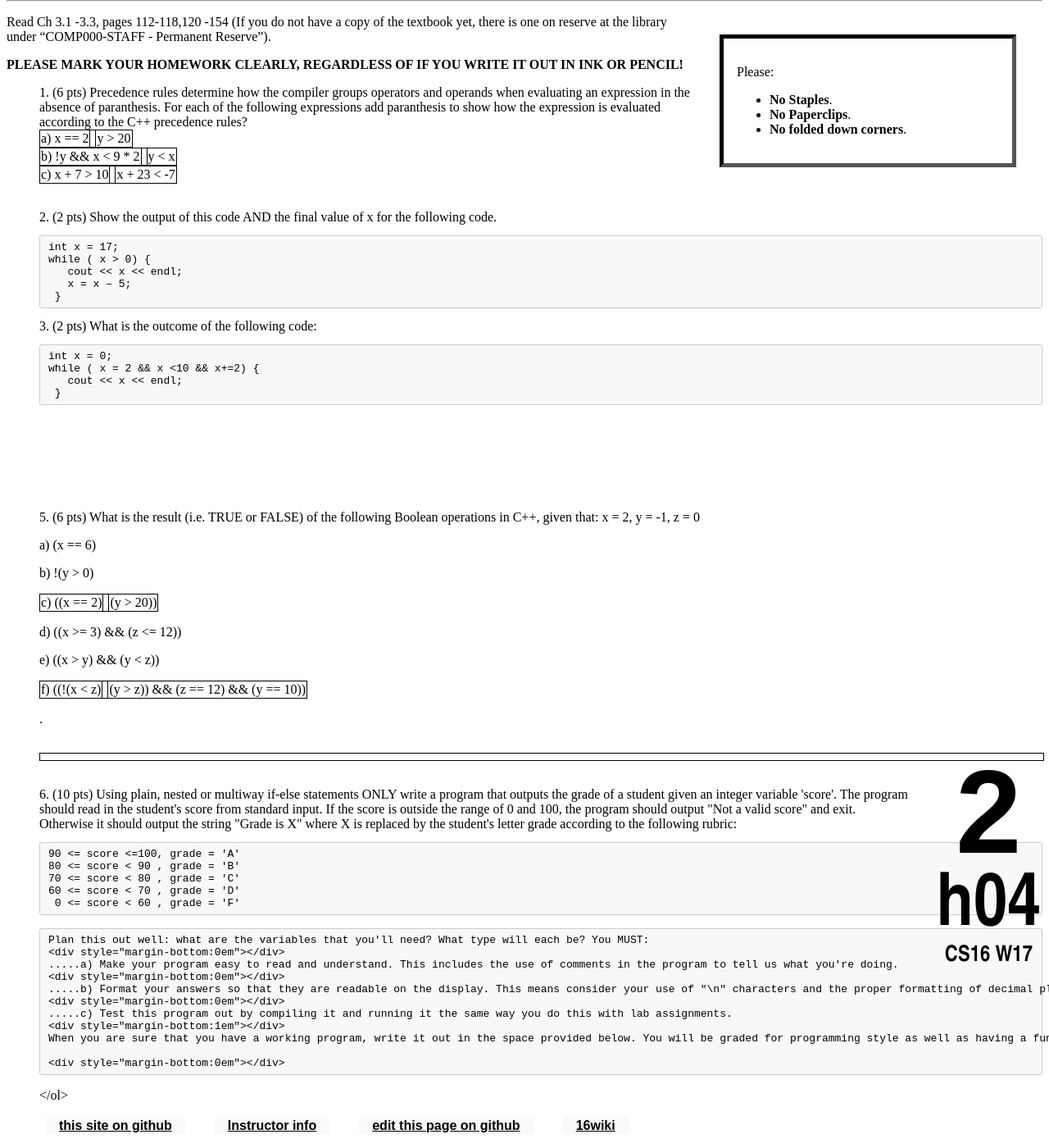
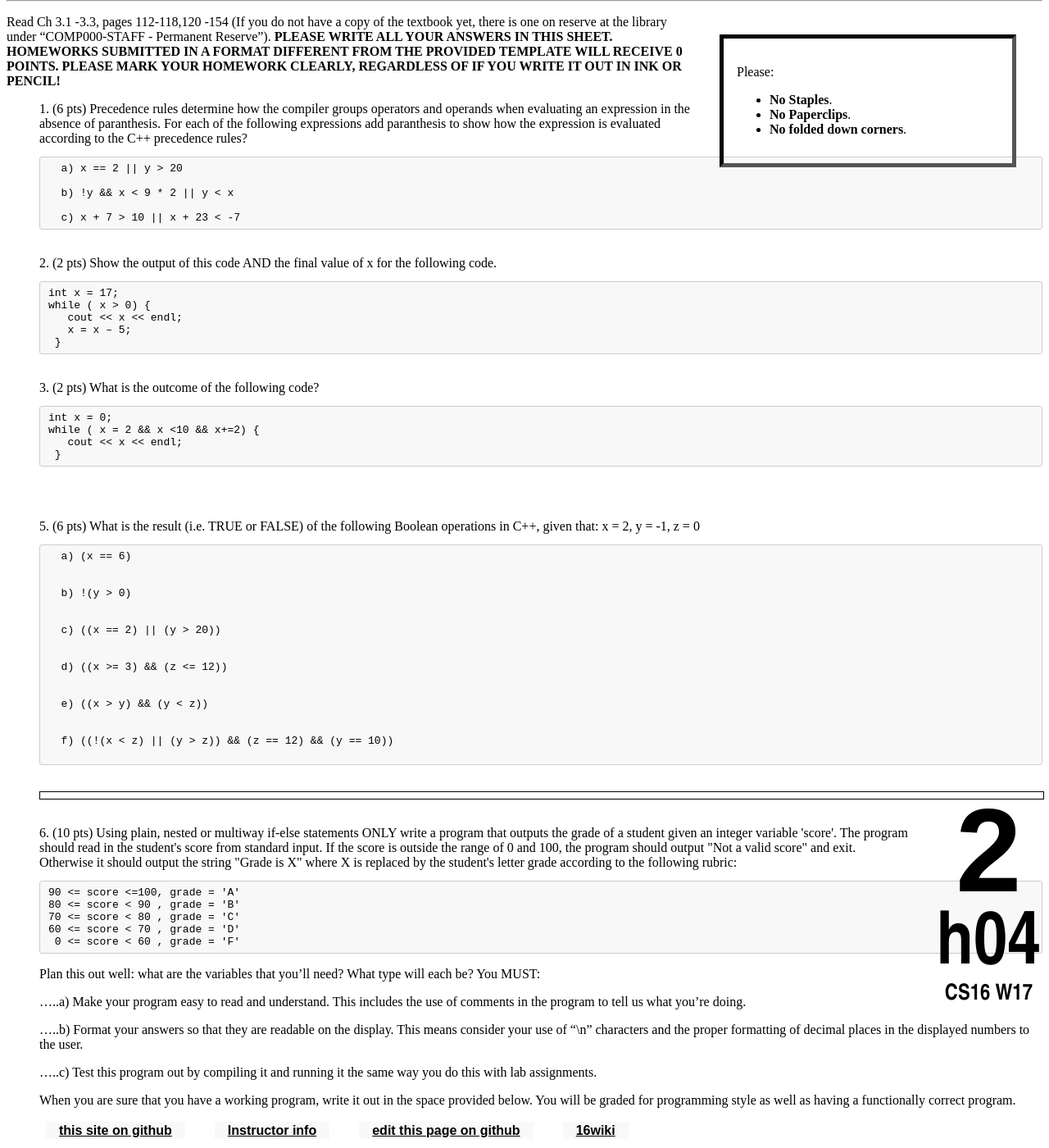
Before and after one commit to ucsb-cs32-s17/ucsb-cs32-s17.github.io, a Jekyll site: the page built from _hwk/h04.md, in a window 1280 px wide and 1400 px high, scrolled down 686 px. Shown: the whole window at 82% size. Built offline with Jekyll 4.4.1, drawn with Linux system fonts in a browser that asks for light colours; some of the changed text lies outside the part shown.

Commit message:
hw 3 and hw 4

````diff
--- a/_hwk/h04.md
+++ b/_hwk/h04.md
@@ -1,26 +1,26 @@
 ---
 num: "h04"
-desc: "Chapter 3, section 3.1-3.3"
+desc: "Chapter 3, section 3.1 - 3.3"
 ready: false
 assigned: 2017-01-19 15:30:00.00-8:00
 due: 2017-01-24 15:30:00.00-8:00
 ---
 {% include no_staples_box.html %}
 Read Ch 3.1 -3.3, pages 112-118,120 -154 (If you do not have a copy of the textbook yet, there is one on reserve at the library under "COMP000-STAFF - Permanent Reserve").
-
-<b>PLEASE MARK YOUR HOMEWORK CLEARLY, REGARDLESS OF IF YOU WRITE IT OUT IN INK OR PENCIL!</b>
+<b>PLEASE WRITE ALL YOUR ANSWERS IN THIS SHEET. HOMEWORKS SUBMITTED IN A FORMAT DIFFERENT FROM THE PROVIDED TEMPLATE WILL RECEIVE 0 POINTS. PLEASE MARK YOUR HOMEWORK CLEARLY, REGARDLESS OF IF YOU WRITE IT OUT IN INK OR PENCIL!</b>
 
 <ol markdown="1">
 <!--Tag: Operator Precedence -->
 1.	(6 pts) Precedence rules determine how the compiler groups operators and operands when evaluating an expression in the absence of paranthesis. For each of the following expressions add paranthesis to show how the expression is evaluated according to the C++ precedence rules?
 
 <div markdown="1">
+```
   a) x == 2 || y > 20
 
   b) !y && x < 9 * 2 || y < x
 
   c) x + 7 > 10 || x + 23 < -7
-
+```
 </div>
 <div style="margin-bottom:2em"></div>
 
@@ -34,9 +34,9 @@ while ( x > 0) {
  }
 ```
 </div>
+<div style="margin-bottom:2em"></div>
 
-
-3.	(2 pts) What is the outcome of the following code:
+3.	(2 pts) What is the outcome of the following code?
 <div markdown="1">
 ```
 int x = 0;
@@ -45,13 +45,14 @@ while ( x = 2 && x <10 && x+=2) {
  }
 ```
 </div>
-<div style="margin-bottom:8em"></div>
+<div style="margin-bottom:4em"></div>
 
 
 <!--Tag: Boolean expressions -->
 5.  (6 pts)  What is the result (i.e. TRUE or FALSE) of the following Boolean operations in C++, given that: x = 2, y = -1, z = 0
   <div style="margin-bottom:0em"></div>
 <div markdown="1">
+```
   a) (x == 6)
 
 
@@ -69,7 +70,7 @@ while ( x = 2 && x <10 && x+=2) {
 
   f) ((!(x < z) || (y > z)) && (z == 12) && (y == 10))
 
-  .
+```
 </div>
 <div style="margin-bottom:2em"></div>
 <div class="pagebreak"></div>
@@ -86,17 +87,17 @@ while ( x = 2 && x <10 && x+=2) {
  0 <= score < 60 , grade = 'F'
 ```
 <div style="margin-bottom:1em"></div>
-	Plan this out well: what are the variables that you'll need? What type will each be? You MUST:
-	<div style="margin-bottom:0em"></div>
-	.....a) Make your program easy to read and understand. This includes the use of comments in the program to tell us what you're doing.
-	<div style="margin-bottom:0em"></div>
-	.....b) Format your answers so that they are readable on the display. This means consider your use of "\n" characters and the proper formatting of decimal places in the displayed numbers to the user.
-	<div style="margin-bottom:0em"></div>
-	.....c) Test this program out by compiling it and running it the same way you do this with lab assignments.
-	<div style="margin-bottom:1em"></div>
-	When you are sure that you have a working program, write it out in the space provided below. You will be graded for programming style as well as having a functionally correct program.
-
-	<div style="margin-bottom:0em"></div>
+Plan this out well: what are the variables that you'll need? What type will each be? You MUST:
+<div style="margin-bottom:0em"></div>
+.....a) Make your program easy to read and understand. This includes the use of comments in the program to tell us what you're doing.
+<div style="margin-bottom:0em"></div>
+.....b) Format your answers so that they are readable on the display. This means consider your use of "\n" characters and the proper formatting of decimal places in the displayed numbers to the user.
+<div style="margin-bottom:0em"></div>
+.....c) Test this program out by compiling it and running it the same way you do this with lab assignments.
+<div style="margin-bottom:1em"></div>
+When you are sure that you have a working program, write it out in the space provided below. You will be graded for programming style as well as having a functionally correct program.
+</div>
+<div style="margin-bottom:0em"></div>
 
 
 </ol>
````
Also changed, not shown: _hwk/h03.md (+3 -3 lines).
